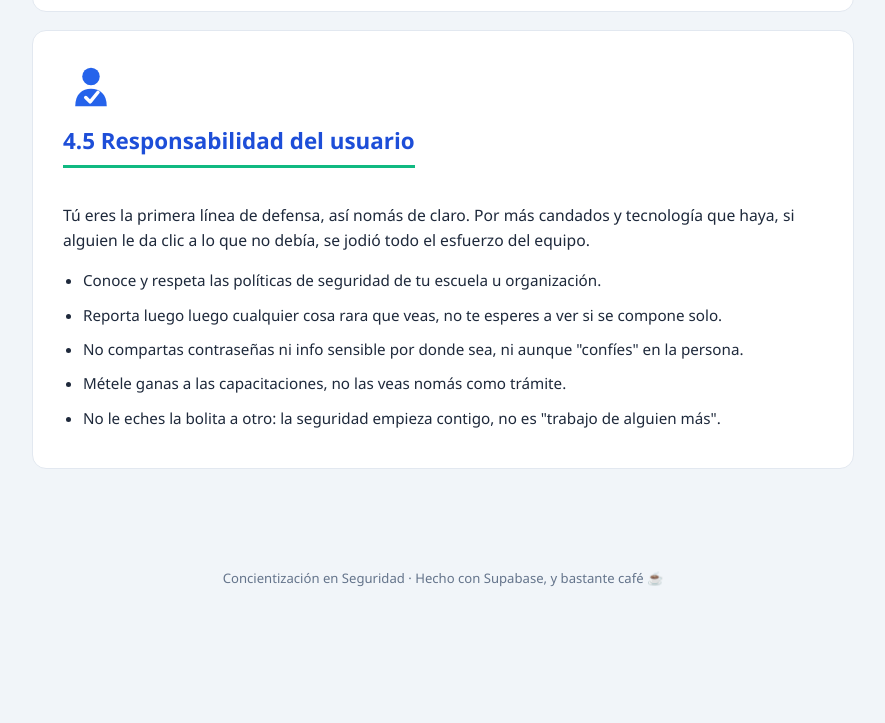
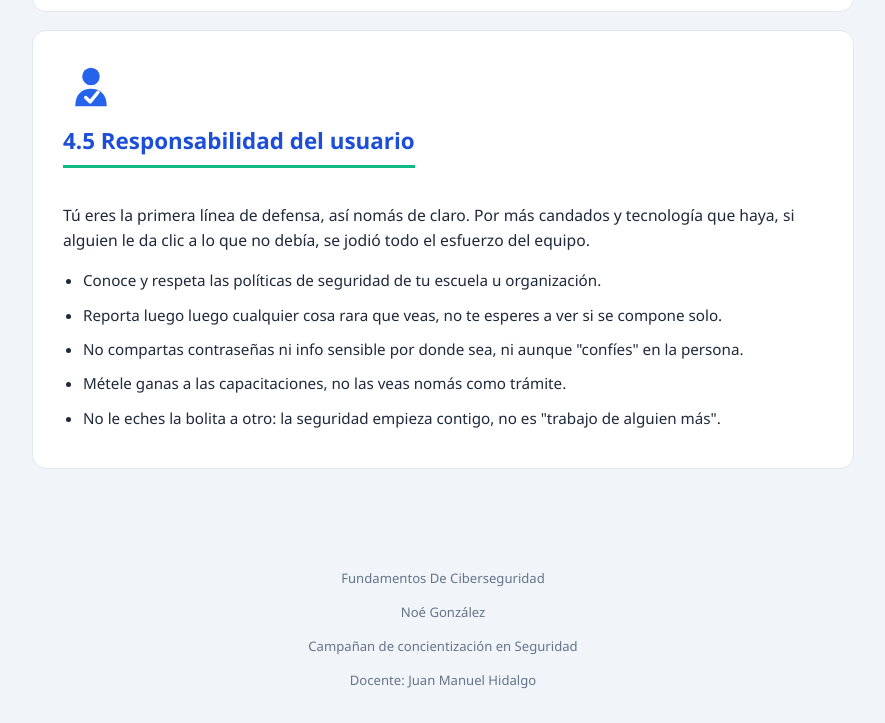
Before and after one commit to gonzalezjoelnoe-lab/Concientizaci-n_en_Seguridad, a plain HTML site: page index.html in a window 1280 px wide. Shown: the part 2381-3104 px from the top of the page, without its empty margins (197-1082 px from the left). Before the commit the page ends 3001 px from the top, so only its background shows below. Drawn offline with nearby package versions, Linux system fonts and the light colour scheme; no server answers.

Commit message:
Update footer content in index.html

```diff
--- a/index.html
+++ b/index.html
@@ -139,7 +139,10 @@
   </main>
 
   <footer>
-    <p>Concientización en Seguridad &middot; Hecho con Supabase, y bastante café ☕</p>
+    <p>Fundamentos De Ciberseguridad</p>
+    <p>No&eacute; Gonz&aacute;lez</p>
+    <p>Campañan de concientizaci&oacute;n en Seguridad</p>
+    <p>Docente: Juan Manuel Hidalgo</p>
   </footer>
 
   <script src="https://cdn.jsdelivr.net/npm/@supabase/supabase-js@2"></script>
```
